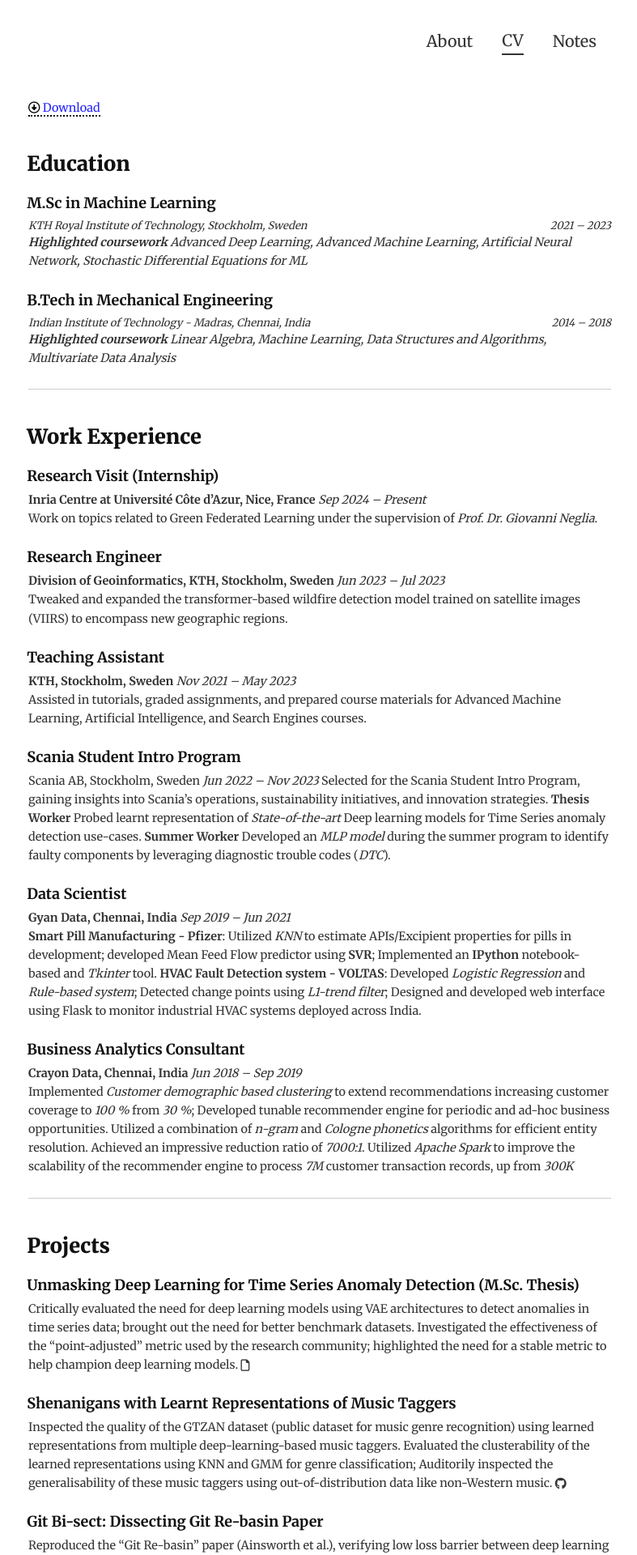
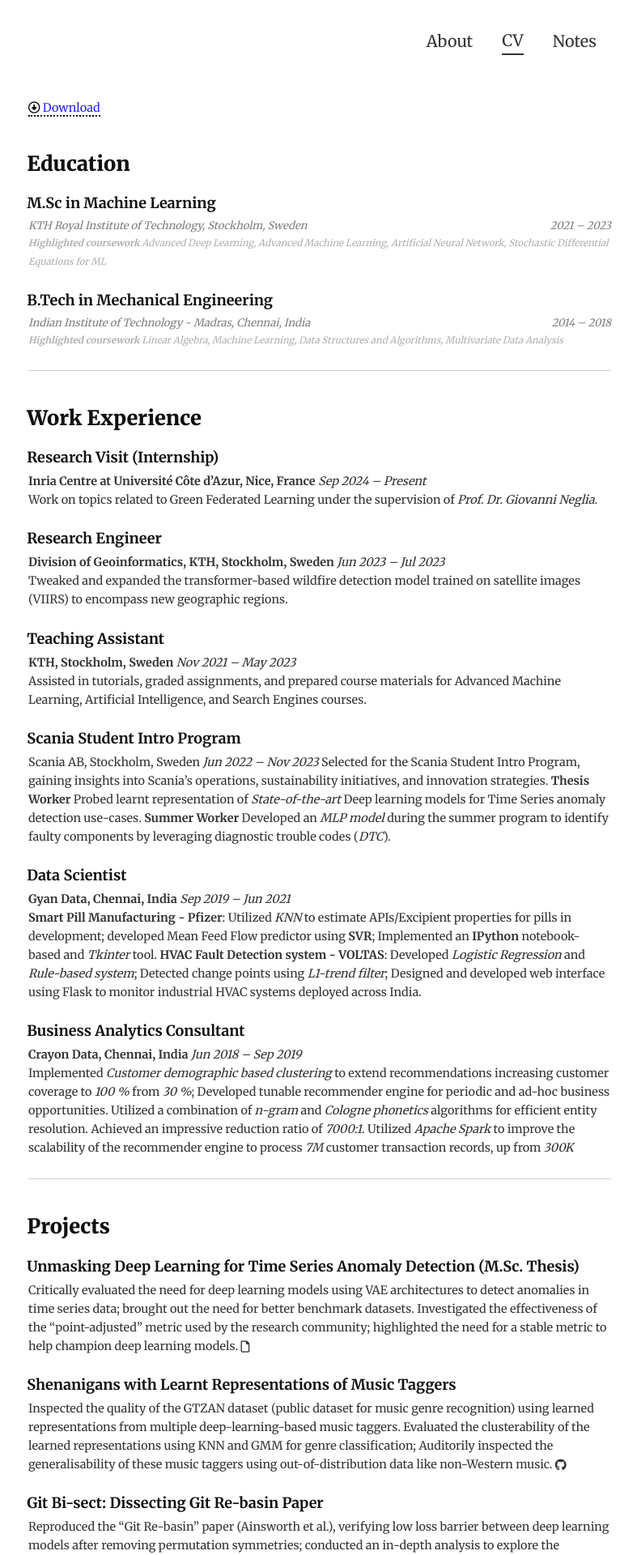
Before and after one commit to dannyrichy/dannyrichy.github.io, a Jekyll site: the page built from docs/cv.md, in a window 1280 px wide. Shown: the top 1920 px of the page at 81% size, without its empty margins (245-1032 px from the left). Built offline with Jekyll 4.4.1, drawn with Linux system fonts in a browser that asks for light colours.

Commit message:
Modified cv to have html

```diff
--- a/docs/cv.md
+++ b/docs/cv.md
@@ -10,20 +10,20 @@ title: "CV"
 ## Education
 
 #### M.Sc in Machine Learning
-<div style="display: flex; justify-content: space-between; font-size: small; font-style: italic;">
+<div style="display: flex; justify-content: space-between; font-size: small; font-style: italic; color:#808080">
   <span><a href="https://www.kth.se/en" target="_blank" style="text-decoration: none; color: inherit;">KTH Royal Institute of Technology, Stockholm, Sweden</a></span>
   <span>2021 – 2023</span>
 </div>
 
-***Highlighted coursework*** *Advanced Deep Learning, Advanced Machine Learning, Artificial Neural Network, Stochastic Differential Equations for ML*
+<small>***Highlighted coursework*** *Advanced Deep Learning, Advanced Machine Learning, Artificial Neural Network, Stochastic Differential Equations for ML*<small>
 
 #### B.Tech in Mechanical Engineering
-<div style="display: flex; justify-content: space-between; font-size: small; font-style: italic;">
+<div style="display: flex; justify-content: space-between; font-size: small; font-style: italic; color:#808080">
   <span><a href="https://www.iitm.ac.in/" target="_blank" style="text-decoration: none; color: inherit;">Indian Institute of Technology - Madras, Chennai, India</a></span>
   <span>2014 – 2018</span>
 </div>
 
-***Highlighted coursework*** *Linear Algebra, Machine Learning, Data Structures and Algorithms, Multivariate Data Analysis*
+<small>***Highlighted coursework*** *Linear Algebra, Machine Learning, Data Structures and Algorithms, Multivariate Data Analysis*</small>
 
 ---
 
```
